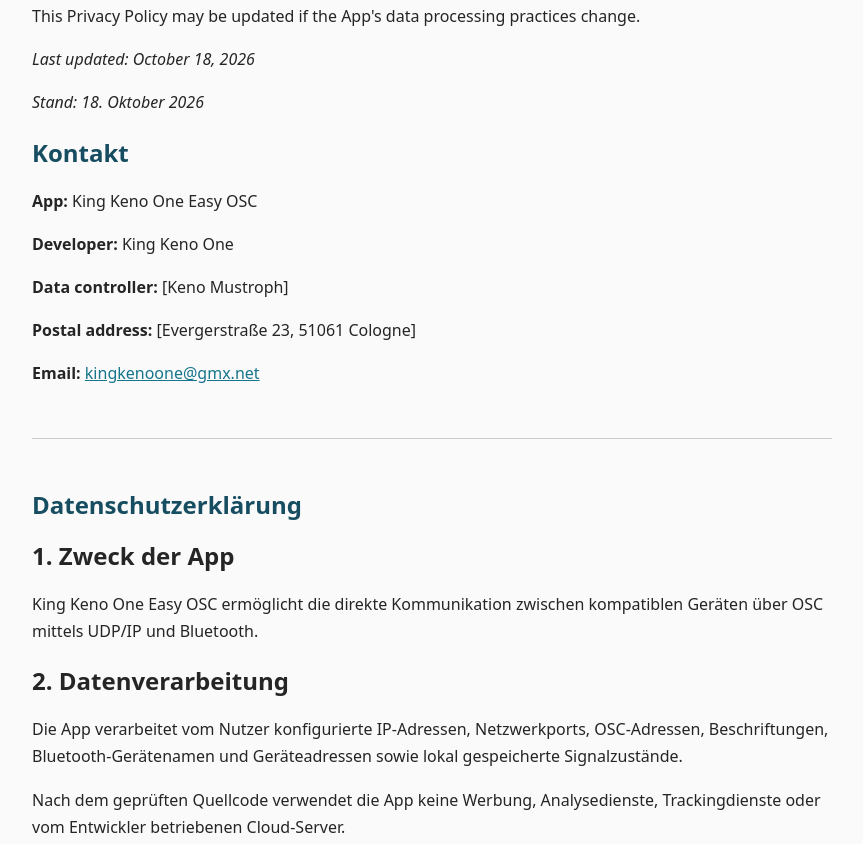
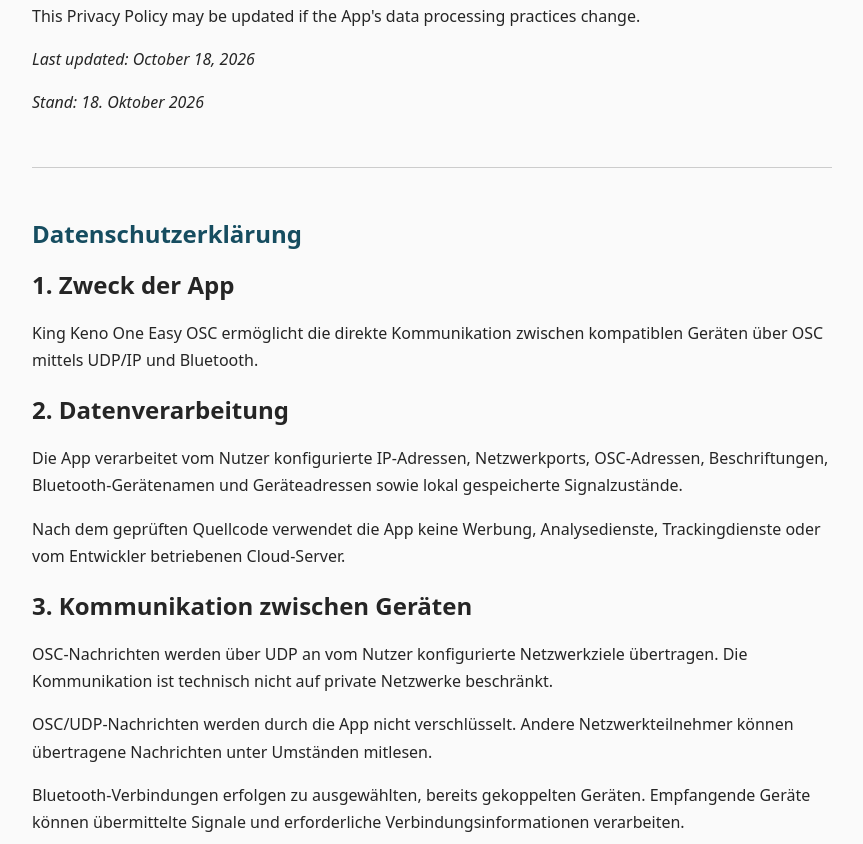
Before and after one commit to kingkenoone/king-keno-one-privacy, a plain HTML site: page index.html in a window 1280 px wide. Shown: the part 1498-2342 px from the top of the page, without its empty margins (208-1071 px from the left). Drawn offline with Linux system fonts and the light colour scheme.

Commit message:
Update contact section and heading in index.html
Removed contact information and updated heading from 'Kontakt' to 'Contact'.

```diff
--- a/index.html
+++ b/index.html
@@ -147,18 +147,7 @@
   <p><em>Last updated: October 18, 2026</em></p>
 
     <p><em>Stand: 18. Oktober 2026</em></p>
-    <h1>Kontakt</h1>
-  <p><strong>App:</strong> King Keno One Easy OSC</p>
-  <p><strong>Developer:</strong> King Keno One</p>
-  <p><strong>Data controller:</strong>
-     [Keno Mustroph]</p>
-  <p><strong>Postal address:</strong>
-     [Evergerstraße 23, 51061 Cologne]</p>
-  <p><strong>Email:</strong>
-    <a href="mailto:kingkenoone@gmx.net">
-      kingkenoone@gmx.net
-    </a>
-  </p>
+
 
 </section>
 
@@ -264,7 +253,7 @@
     wenn sich die Datenverarbeitung der App ändert.
   </p>
   <p><em>Stand: 18. Oktober 2026</em></p>
-    <h1>Kontakt</h1>
+    <h1>Contact</h1>
   <p><strong>App:</strong> King Keno One Easy OSC</p>
   <p><strong>Developer:</strong> King Keno One</p>
   <p><strong>Data controller:</strong>
```
